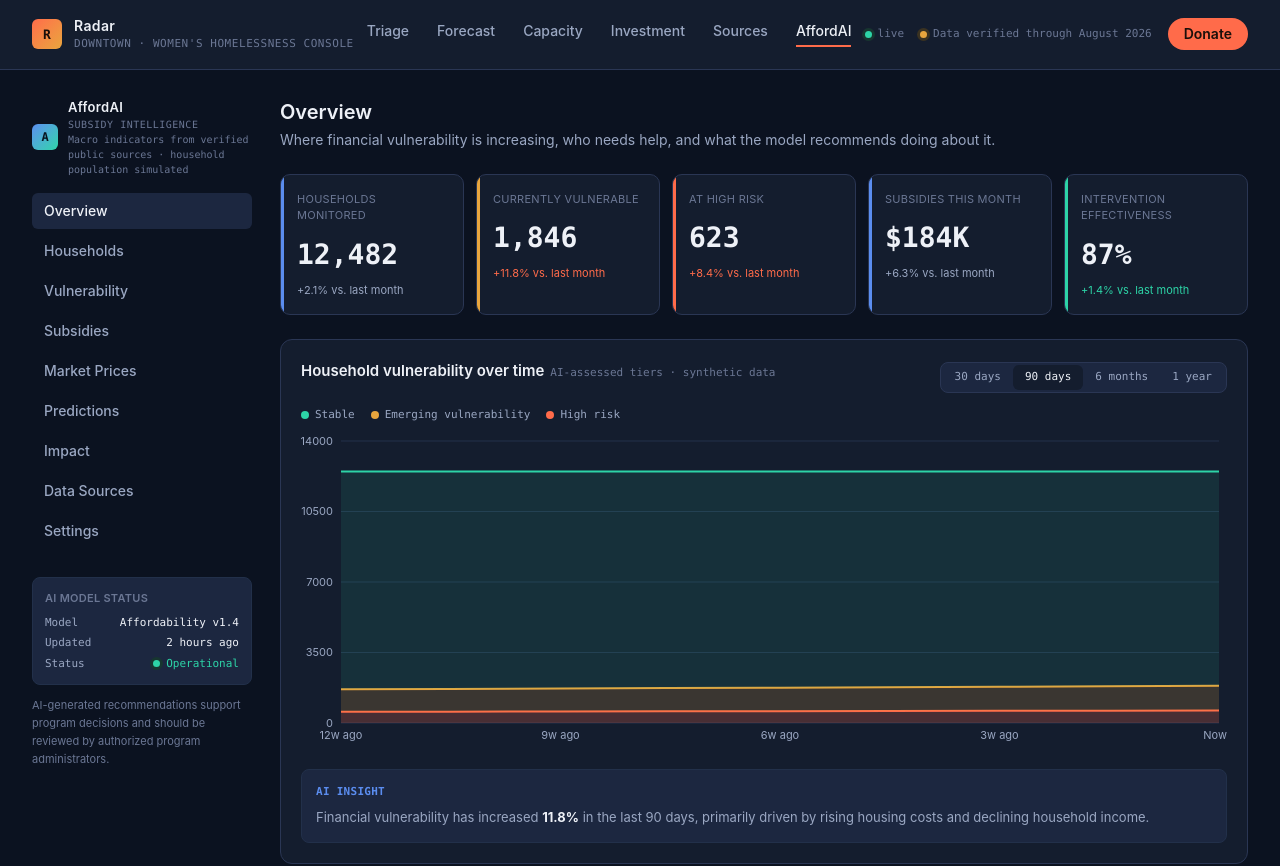
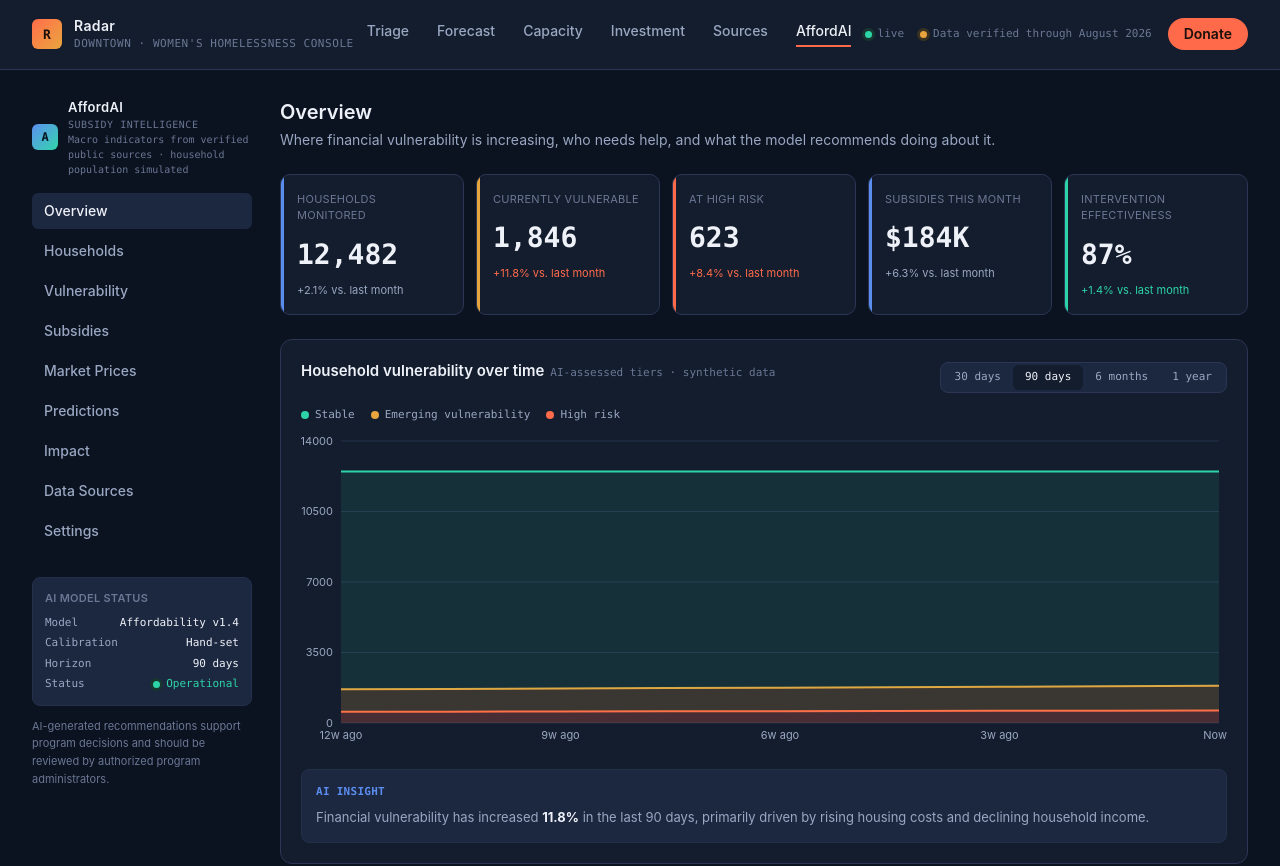
Before and after one commit to rocioGonzalez2405/radar-app, a React (Vite) app: page /affordai in a window 1280 px wide. Shown: the top 866 px of the page. Built offline with nearby package versions, Linux system fonts and the light colour scheme.

Commit message:
docs: rewrite the readme for both products and drop a fabricated model-status claim

```diff
--- a/src/affordai/layout/AffordShell.tsx
+++ b/src/affordai/layout/AffordShell.tsx
@@ -2,6 +2,7 @@ import { NavLink, Outlet } from 'react-router'
 import { ROUTES } from '@/app/routes'
 import { Disclaimer } from '@/affordai/components/Disclaimer'
 import { PROVENANCE_SUMMARY } from '@/affordai/data/sources'
+import { HORIZON_DAYS } from '@/affordai/model/riskModel'
 import { NAV_ITEMS } from '@/affordai/layout/navItems'
 import { AffordStoreProvider } from '@/affordai/state/AffordStore'
 
@@ -68,9 +69,18 @@ export const AffordShell = () => (
                 <dt>Model</dt>
                 <dd className="text-text-hi">Affordability v1.4</dd>
               </div>
+              {/* The brief asks for "Last updated: 2 hours ago" here. There is no
+                  update process to report: the coefficients are hand-set constants
+                  in riskModel.ts. Settings says "hand-set, not fitted" a click away,
+                  so a freshness claim in this panel would contradict our own model
+                  card. Same three rows, one true value instead. */}
               <div className="flex justify-between gap-2">
-                <dt>Updated</dt>
-                <dd className="text-text-hi">2 hours ago</dd>
+                <dt>Calibration</dt>
+                <dd className="text-text-hi">Hand-set</dd>
+              </div>
+              <div className="flex justify-between gap-2">
+                <dt>Horizon</dt>
+                <dd className="text-text-hi">{HORIZON_DAYS} days</dd>
               </div>
               <div className="flex justify-between gap-2">
                 <dt>Status</dt>
```
Also changed, not shown: 1 other file (tests, documents, lock files or other folders).
